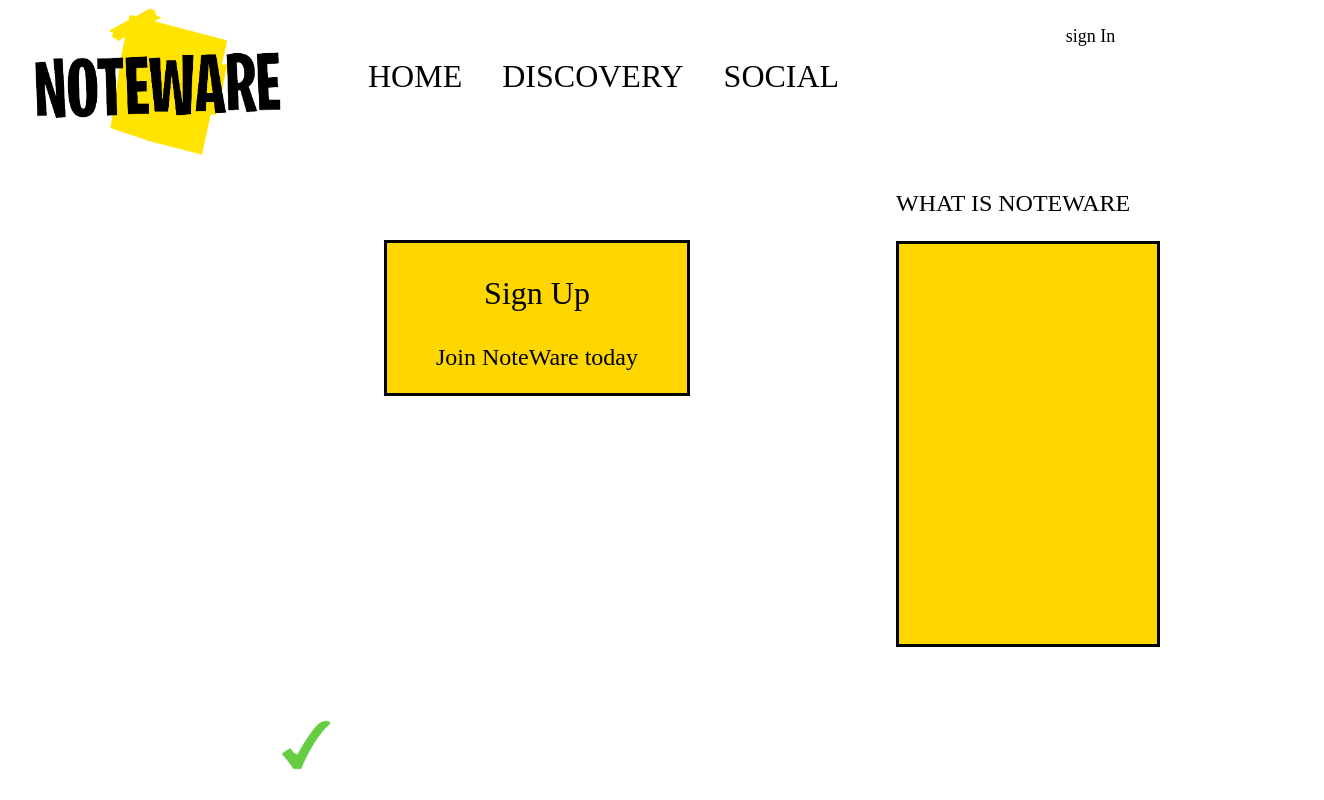
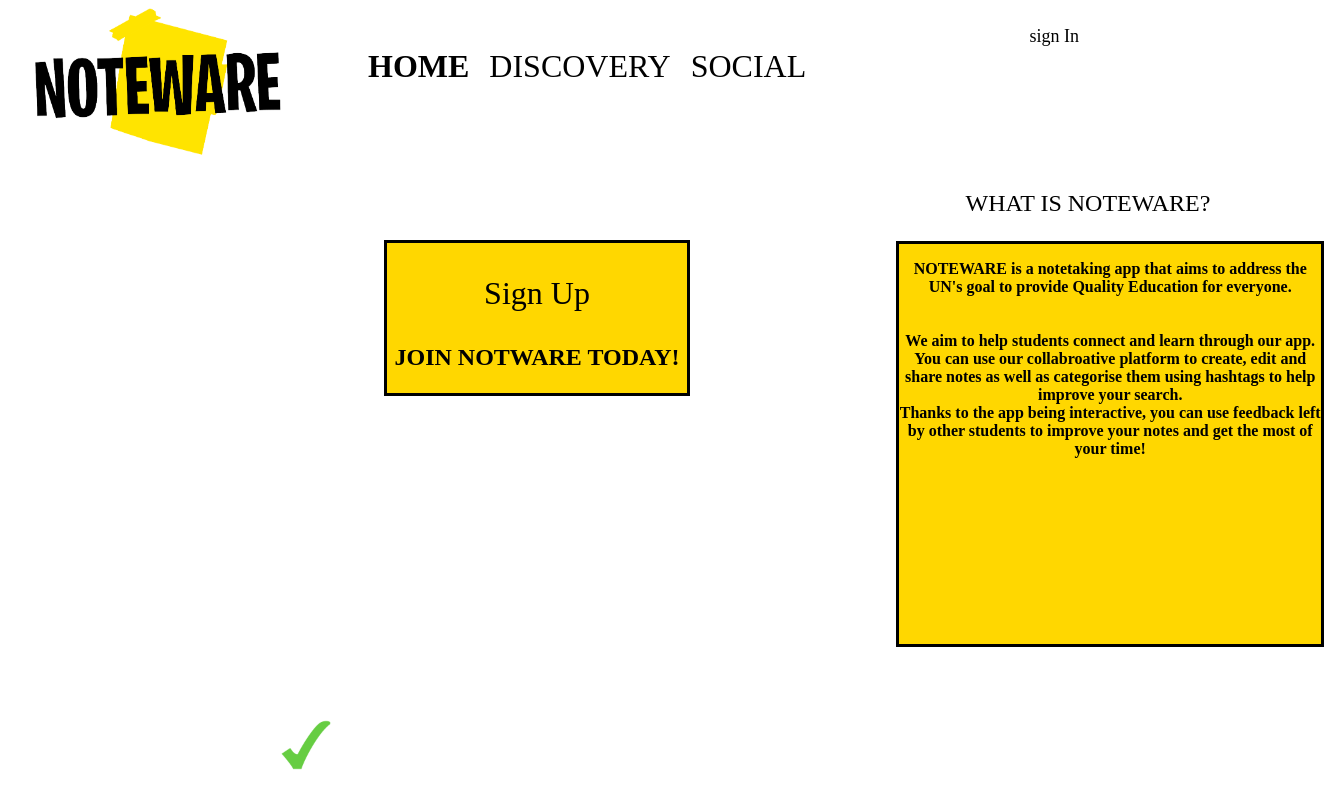
Before and after one commit to sadmoonys/CS2001p_retake_Marta_Ignatowicz, a React (Create React App) app in the folder front/: page / in a window 1280 px wide. Shown: the top 800 px of the page, 1324 px wide, since content can reach past the window. Built offline with nearby package versions, Linux system fonts and the light colour scheme.

Commit message:
Writing description

```diff
--- a/front/src/LandingPage/Body/Body.jsx
+++ b/front/src/LandingPage/Body/Body.jsx
@@ -9,17 +9,21 @@ class Body extends Component {
             <body className="body">
                <div id="box">
                    <p id='signUp'><a href="">Sign Up</a></p>
-                   <p > Join NoteWare today</p>
+                   <p > <b>JOIN NOTWARE TODAY!</b></p>
                 </div>
 
                 <div id="aboutBox" >
-                    <p id="what">WHAT IS NOTEWARE</p>
-                    <div id="aboutBox1"></div>
+                    <p id="what">WHAT IS NOTEWARE?</p>
+                    <div id="aboutBox1"> <p> <b>NOTEWARE is a notetaking app that aims to address the UN's goal to provide Quality Education for everyone. <br></br> <br></br> <br></br>
+                    We aim to help students connect and learn through our app. You can use our collabroative platform to create, edit and share notes as well as categorise them using hashtags to help improve your search. <br></br> </b>  <b> Thanks to the app being interactive, you can use feedback left by other students to improve your notes and get the most of your time! </b></p> <br></br></div>
+
                 </div>
+
                 <div>
                     <img id="screens"  src={Screens} alt=""/>
                    <div id="greenCheckers">
                        <img id="greenCheck1" src={Check} alt=""/>
+
                         <img id="greenCheck2" src={Check} alt=""/>
                         <img id="greenCheck3" src={Check} alt=""/>
                    </div>
--- a/front/src/LandingPage/Header/Header.jsx
+++ b/front/src/LandingPage/Header/Header.jsx
@@ -8,7 +8,7 @@ class Header extends Component {
            <header id="header">
                <img src={NWLOGO} alt="" id="image"/>
                <ul id="lista" >
-                   <li id="options"><a href="">HOME</a></li>
+                   <li id="options"><a href=""><b>HOME</b></a></li>
                    <li id="options"><a href="">DISCOVERY</a></li>
                    <li id="options"><a href="">SOCIAL</a></li>
                </ul>
--- a/front/src/LandingPage/Header/style.css
+++ b/front/src/LandingPage/Header/style.css
@@ -10,12 +10,13 @@
 
 #lista{
     position: relative;
-    margin-top: 50px;
+    margin-top: 40px;
+    padding-right: -60px;
 }
 
 #options{
     padding-left: 20px;
-    padding-right: 20px;
+    padding-right: 20x;
     display: inline;
     color: black;
     font-size: xx-large;
@@ -34,5 +35,5 @@ a:hover{
 #sign{
     position: relative;
     font-size: large;
-    padding-left: 50px;
+    padding-left: 30px;
 }
```
Also changed, not shown: 1 other file (tests, documents, lock files or other folders).
